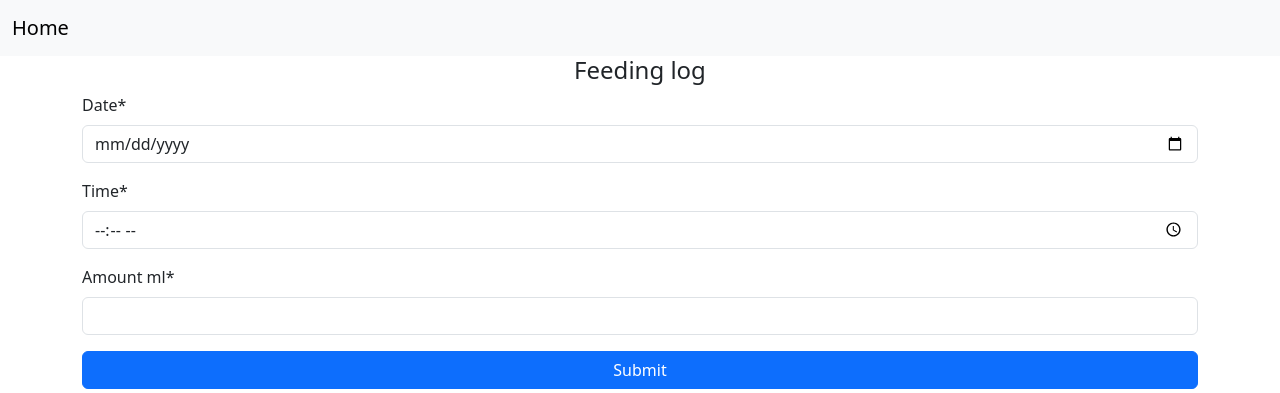
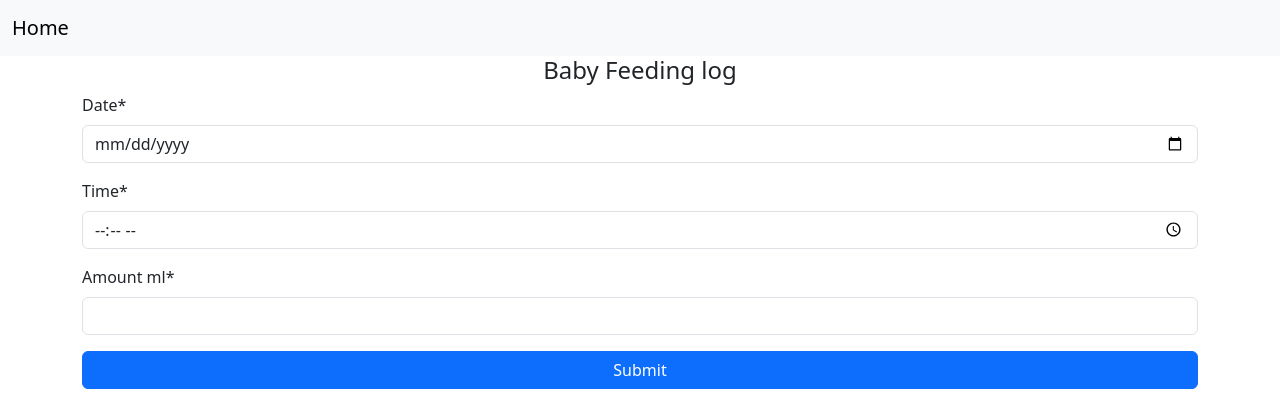
Before and after one commit to tombohub/baby-feeding-log, a Django app: page / in a window 1280 px wide. Shown: the top 393 px of the page. Run offline with Django 5.2, Linux system fonts and the light colour scheme; the visitor is signed in with stand-in values (Sample User, id 1); data that the repository does not hold is empty; some libraries are stand-ins or nearby versions.

Commit message:
title rearange

```diff
--- a/app/templates/app/base.html
+++ b/app/templates/app/base.html
@@ -46,6 +46,7 @@
             </div>
         </div>
         <main class="container">
+            <h4 class="text-center">Baby Feeding log</h4>
             {% if messages %}
                 {% for message in messages %}
                     <div class="alert alert-{{ message.tags }} alert-dismissible fade show"
--- a/app/templates/app/home.html
+++ b/app/templates/app/home.html
@@ -1,7 +1,6 @@
 {% extends "app/base.html" %}
 {% load crispy_forms_tags %}
 {% block content %}
-    <h4 class="text-center">Feeding log</h4>
     <form method="post">
         <div class="vstack">
             {% csrf_token %}
```
